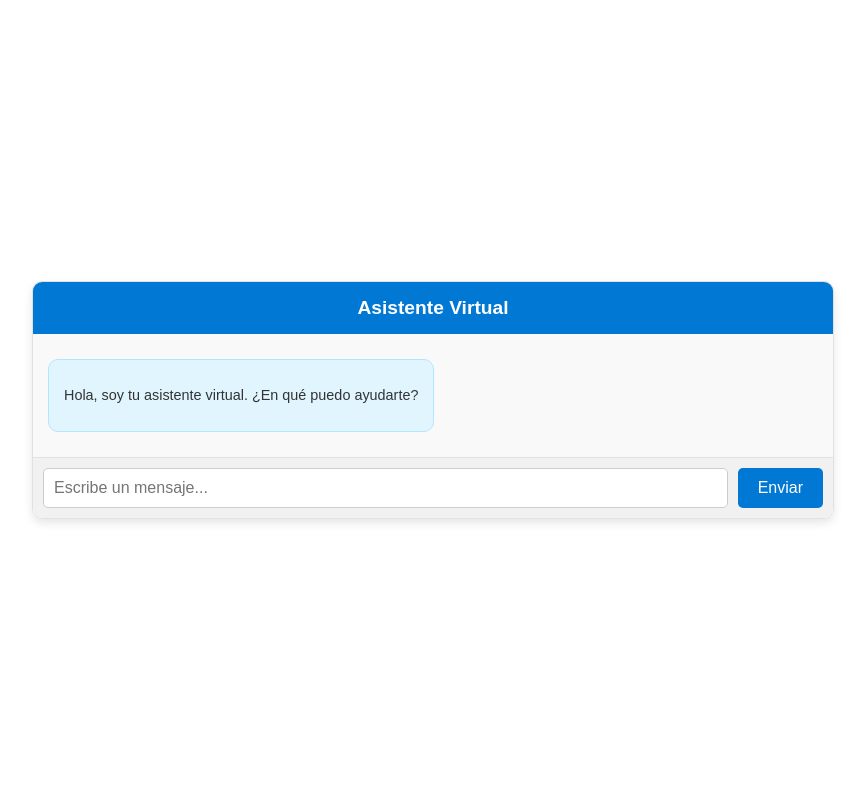
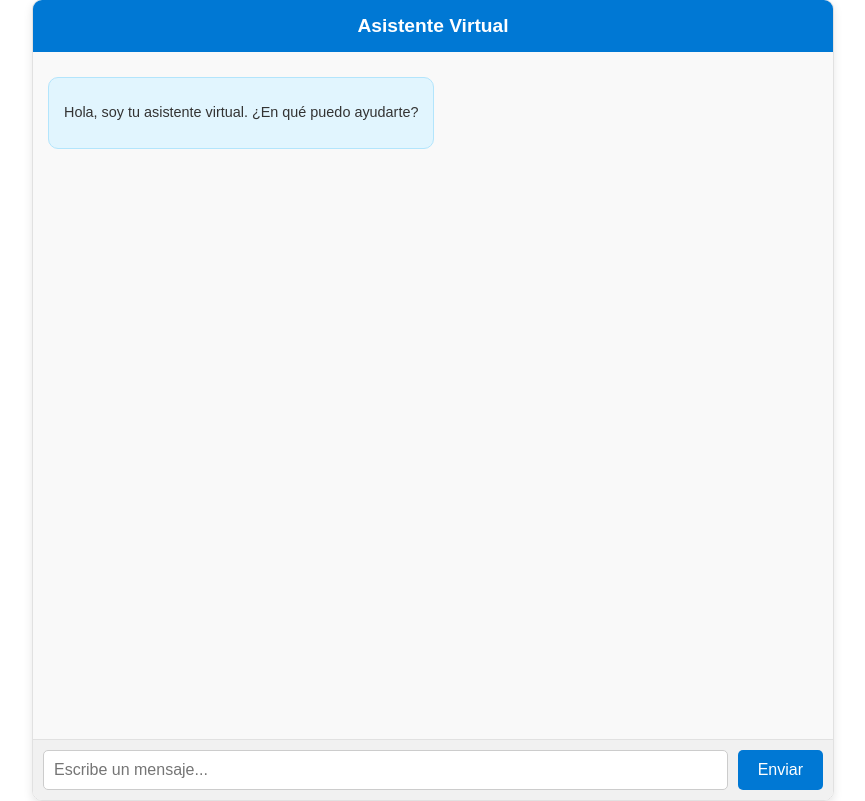
Before and after one commit to Arstac/chatbot-frontend, a React (Create React App) app: page / in a window 1280 px wide. Shown: the whole page, without its empty margins (207-1072 px from the left). Built offline with nearby package versions, Linux system fonts and the light colour scheme.

Commit message:
chat css

```diff
--- a/src/Chatbot.css
+++ b/src/Chatbot.css
@@ -1,6 +1,7 @@
 .chatbot-container {
     display: flex;
     flex-direction: column;
+    height: 100vh;
     width: 100%;
     max-width: 800px;
     margin: 0 auto;
@@ -24,8 +25,10 @@
     flex: 1;
     background-color: #f9f9f9;
     padding: 15px;
-    overflow-y: scroll;
+    overflow-y: auto; /* Habilitar scroll vertical */
     height: 400px;
+    scroll-behavior: smooth; /* Hacer el scroll suave */
+    position: relative;
   }
 
   .message {
--- a/src/Chatbot.js
+++ b/src/Chatbot.js
@@ -1,13 +1,27 @@
-import React, { useState } from 'react';
+import React, { useState, useRef, useEffect } from 'react';
 import axios from 'axios';
 import ReactMarkdown from 'react-markdown';
-import './Chatbot.css'; // Importamos el CSS
+import './Chatbot.css';
 
 function Chatbot() {
   const [messages, setMessages] = useState([
     { sender: 'bot', text: 'Hola, soy tu asistente virtual. ¿En qué puedo ayudarte?', type: 'text' },
   ]);
   const [input, setInput] = useState('');
+  const messagesEndRef = useRef(null); // Referencia al final del contenedor de mensajes
+  const messagesContainerRef = useRef(null); // Referencia al contenedor de mensajes
+
+  // Función para desplazar automáticamente al final del chat
+  const scrollToBottom = () => {
+    if (messagesEndRef.current) {
+      messagesEndRef.current.scrollIntoView({ behavior: 'smooth' });
+    }
+  };
+
+  // Ejecutar el scroll automáticamente al final cuando se actualicen los mensajes
+  useEffect(() => {
+    scrollToBottom();
+  }, [messages]);
 
   const handleSend = async () => {
     if (input.trim() === '') return;
@@ -37,7 +51,10 @@ function Chatbot() {
   return (
     <div className="chatbot-container">
       <div className="chatbot-header">Asistente Virtual</div>
-      <div className="chatbot-messages">
+      <div
+        className="chatbot-messages"
+        ref={messagesContainerRef} // Referencia para el contenedor
+      >
         {messages.map((msg, index) => (
           <div key={index} className={`message ${msg.sender}`}>
             {msg.type === 'image' ? (
@@ -53,6 +70,8 @@ function Chatbot() {
             )}
           </div>
         ))}
+        {/* Punto de referencia para desplazar el scroll al final */}
+        <div ref={messagesEndRef}></div>
       </div>
       <div className="chatbot-input">
         <input
```
